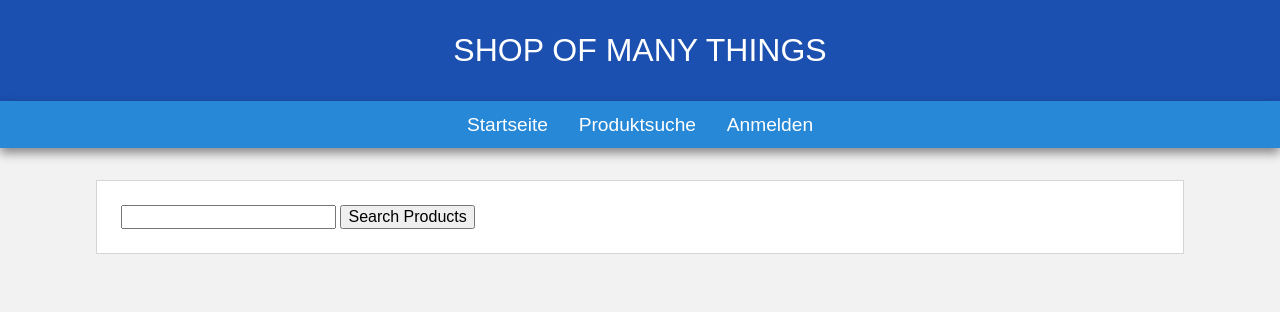
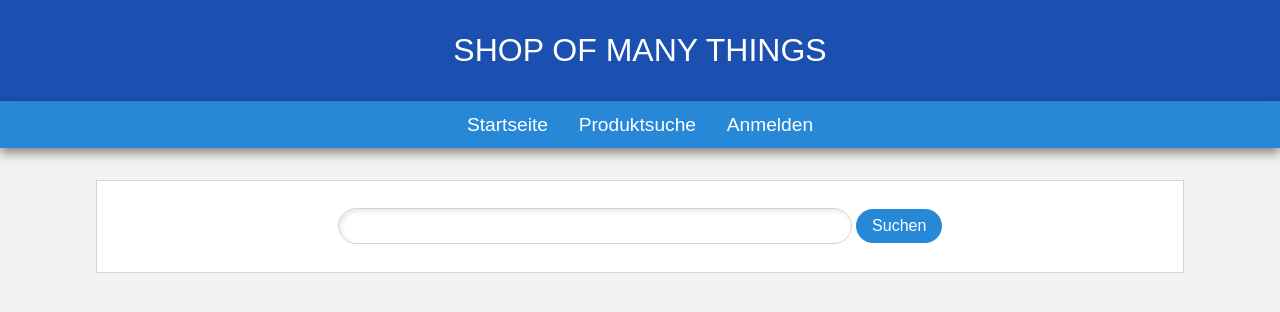
Before and after one commit to sruebner/web-security, a PHP site: page /index.php?page=products in a window 1280 px wide. Shown: the top 312 px of the page. Run offline with PHP 8.4, Linux system fonts and the light colour scheme.

Commit message:
Created the product search and added the login form.

```diff
--- a/index.php
+++ b/index.php
@@ -1,4 +1,9 @@
-<!doctype html>
+<?php
+
+require_once 'config/config.php';
+require_once 'include/functions.php';
+
+?><!doctype html>
 <html lang="en">
     <head>
         <meta charset="utf-8">
@@ -30,13 +35,13 @@
                 if (file_exists('pages' . DIRECTORY_SEPARATOR . $_GET['page'] . '.php')) {
                     include 'pages' . DIRECTORY_SEPARATOR . $_GET['page'] . '.php';
                 } else {
-                    echo '<h1>Page not found!</h1>';
+                    echo '<h1>Seite nicht gefunden!</h1>';
                 }
             } else {
                 if (file_exists('pages' . DIRECTORY_SEPARATOR . 'home.php')) {
                     include 'pages' . DIRECTORY_SEPARATOR . 'home.php';
                 } else {
-                    echo '<h1>Page not found!</h1>';
+                    echo '<h1>Seite nicht gefunden!</h1>';
                 }
             }
             ?>
--- a/pages/products.php
+++ b/pages/products.php
@@ -1,8 +1,20 @@
 <?php
+
+if (!empty($_POST['search_query'])) {
+    $db = new PDO($mysql['dsn'], $mysql['user'], $mysql['password']);
+    $statement = $db->query('SELECT * FROM products WHERE name LIKE \'%' . $_POST['search_query'] . '%\';');
+    if ($statement->execute()) {
+        $products = $statement->fetchAll(PDO::FETCH_ASSOC);
+        echo getProductTable($products);
+    }
+    exit();
+}
 
 ?>
 
-<form method="post" action="index.php?page=products">
-    <input type="text" name="search_query">
-    <button type="submit" name="search_submit">Search Products</button>
-</form>
+<div class="form">
+    <form method="post" action="index.php?page=products">
+        <input type="text" name="search_query">
+        <button type="submit" name="search_submit">Suchen</button>
+    </form>
+</div>
--- a/resources/stylesheets/style.css
+++ b/resources/stylesheets/style.css
@@ -40,4 +40,43 @@ main {
   background: white;
   border: 1px solid #d5d5d5;
 }
+.form {
+  text-align: center;
+}
+.form input[type="text"],
+.form input[type="password"] {
+  border-radius: 2em;
+  border: 1px solid #d5d5d5;
+  padding: 0.5em 1em;
+  width: 30rem;
+  box-shadow: inset 2px 2px 5px 0 rgba(0, 0, 0, 0.1);
+  margin: 0.2em 0;
+}
+.form button[type="submit"] {
+  border-radius: 2em;
+  border: none;
+  background: #2788d7;
+  color: white;
+  padding: 0.5em 1em;
+  cursor: pointer;
+  margin: 0.2em 0;
+}
+.form button[type="submit"]:hover {
+  background: #67aff6;
+}
+.products {
+  width: 100%;
+  border-collapse: collapse;
+}
+.products th {
+  padding: 0.8em 1em 0.5em 1em;
+  font-size: 1.2em;
+  background: #a1d1f6;
+}
+.products td {
+  border-width: 1px 0;
+  border-style: solid;
+  border-color: #d5d5d5;
+  padding: 0.5em 1em;
+}
 /*# sourceMappingURL=style.css.map */
--- a/resources/stylesheets/style.less
+++ b/resources/stylesheets/style.less
@@ -1,4 +1,5 @@
 /* colors */
+@ultralight-blue: #a1d1f6;
 @light-blue: #67aff6;
 @blue: #2788d7;
 @dark-blue: #1b50b0;
@@ -49,3 +50,48 @@ main {
   background: white;
   border: 1px solid @dark-gray;
 }
+
+.form {
+  text-align: center;
+
+  input[type="text"], input[type="password"] {
+    border-radius: 2em;
+    border: 1px solid @dark-gray;
+    padding: 0.5em 1em;
+    width: 30rem;
+    box-shadow: inset 2px 2px 5px 0 rgba(0,0,0,0.1);
+    margin: 0.2em 0;
+  }
+
+  button[type="submit"] {
+    border-radius: 2em;
+    border: none;
+    background: @blue;
+    color: white;
+    padding: 0.5em 1em;
+    cursor: pointer;
+    margin: 0.2em 0;
+
+    &:hover {
+      background: @light-blue;
+    }
+  }
+}
+
+.products {
+  width: 100%;
+  border-collapse: collapse;
+
+  th {
+    padding: 0.8em 1em 0.5em 1em;
+    font-size: 1.2em;
+    background: @ultralight-blue;
+  }
+
+  td {
+    border-width: 1px 0;
+    border-style: solid;
+    border-color: @dark-gray;
+    padding: 0.5em 1em;
+  }
+}
```
Also changed, not shown: include/functions.php (added, +43 -0 lines), pages/login.php (+10 -0 lines), 1 other file.
